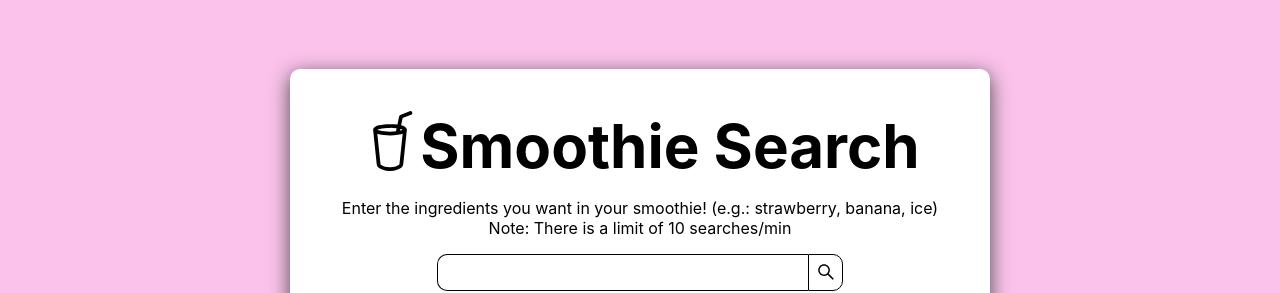
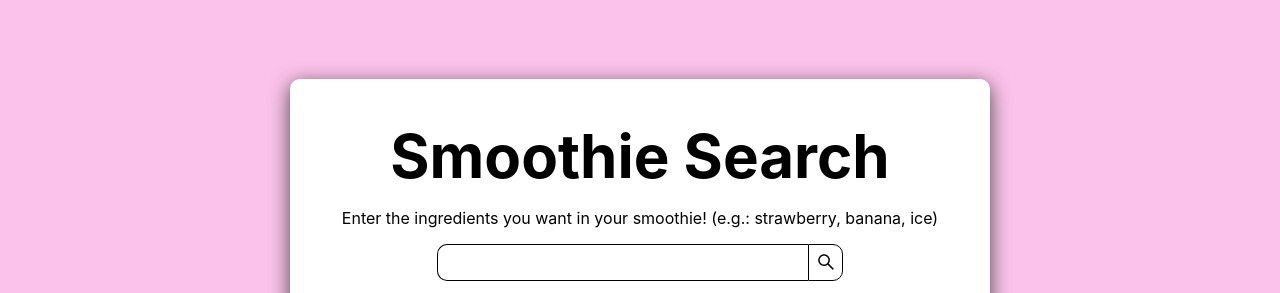
Before and after one commit to nvanzandt/Smoothie-Search, a React (Create React App) app: page / in a window 1280 px wide. Shown: the part 172-465 px from the top of the page. Built offline with nearby package versions, Linux system fonts and the light colour scheme; no server answers.

Commit message:
Remove svg

```diff
--- a/src/App.js
+++ b/src/App.js
@@ -2,7 +2,6 @@ import React,{useEffect, useState} from 'react';
 import Recipe from'./Recipe';
 import './App.css';
 import { AiOutlineSearch } from "react-icons/ai";
-import { BsCupStraw } from "react-icons/bs";
 
 
 function App() {
@@ -52,8 +51,8 @@ function App() {
   return (
     <div className="App">
       <div className="header">
-        <h1 className="title"><BsCupStraw size={60} style={{marginBottom: 10}}/>Smoothie Search</h1>
-        <p className="directions">Enter the ingredients you want in your smoothie! (e.g.: strawberry, banana, ice) <br/> Note: There is a limit of 10 searches/min</p>
+        <h1 className="title">Smoothie Search</h1>
+        <p className="directions">Enter the ingredients you want in your smoothie! (e.g.: strawberry, banana, ice)</p>
         <form onSubmit={getSearch} className="search-form">
           <input className="search-bar" type="text" value={search} onChange={updateSearch} />
           <button className="search-button" type="submit">
```
